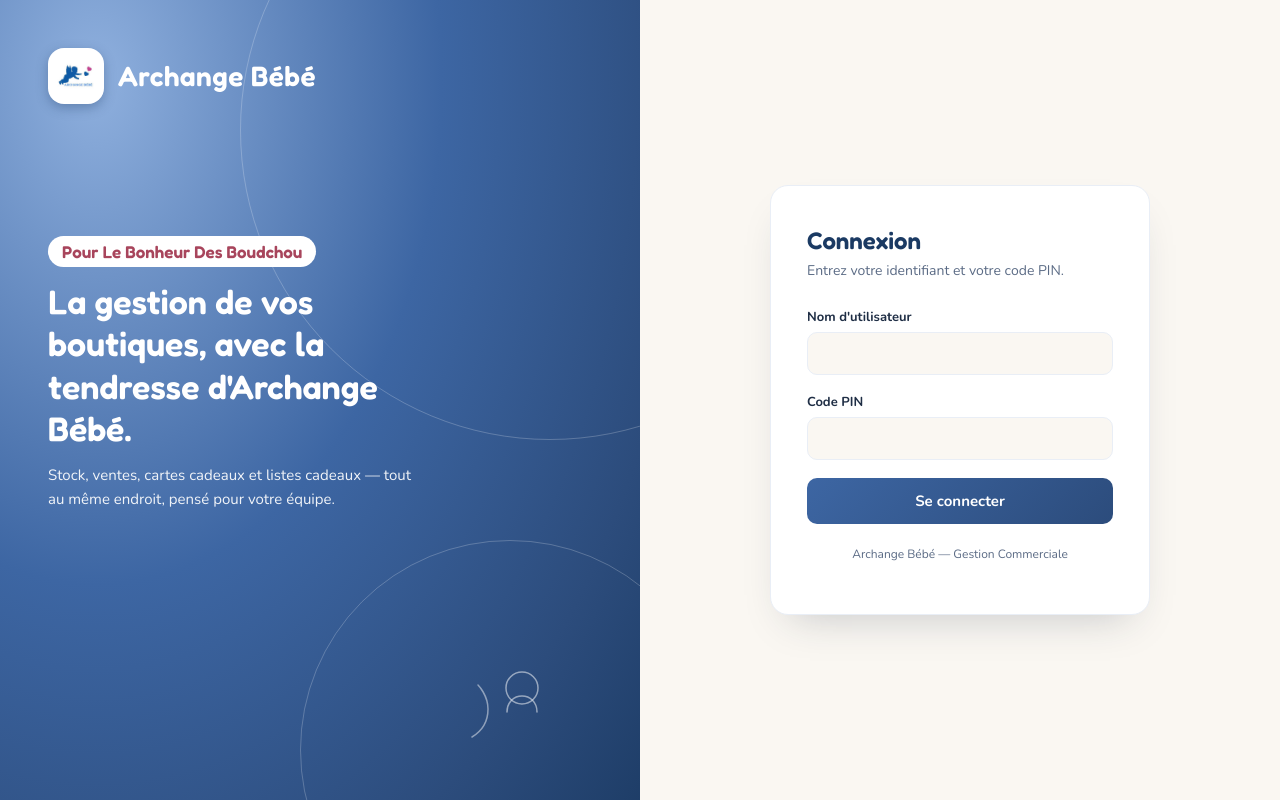
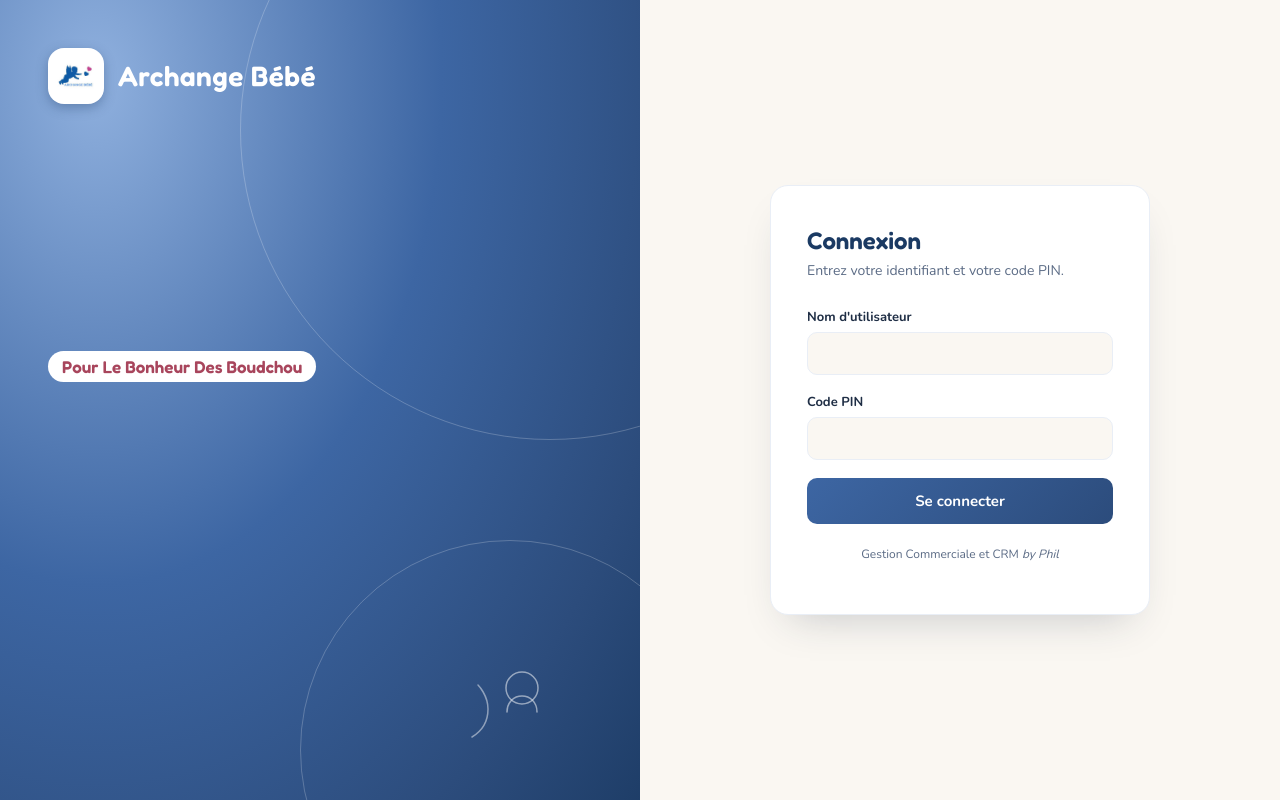
Before and after one commit to allabyo04-bot/archange-bebe-gestion-frontend, a React (Vite) app: page / in a window 1280 px wide. Built offline with nearby package versions, Linux system fonts and the light colour scheme; no server answers.

Commit message:
Retrait texte blanc login, mention By Phil discrete

```diff
--- a/src/pages/Login.jsx
+++ b/src/pages/Login.jsx
@@ -40,8 +40,6 @@ export default function Login() {
 
         <div className="brand-copy">
           <span className="tagline">Pour Le Bonheur Des Boudchou</span>
-          <h1>La gestion de vos boutiques, avec la tendresse d'Archange Bébé.</h1>
-          <p>Stock, ventes, cartes cadeaux et listes cadeaux — tout au même endroit, pensé pour votre équipe.</p>
         </div>
 
         <svg className="brand-illustration" width="140" height="110" viewBox="0 0 140 110" fill="none" xmlns="http://www.w3.org/2000/svg">
@@ -89,7 +87,7 @@ export default function Login() {
             </button>
           </form>
 
-          <p className="login-footnote">Archange Bébé — Gestion Commerciale</p>
+          <p className="login-footnote">Gestion Commerciale et CRM <em>by Phil</em></p>
         </div>
       </div>
     </div>
```
